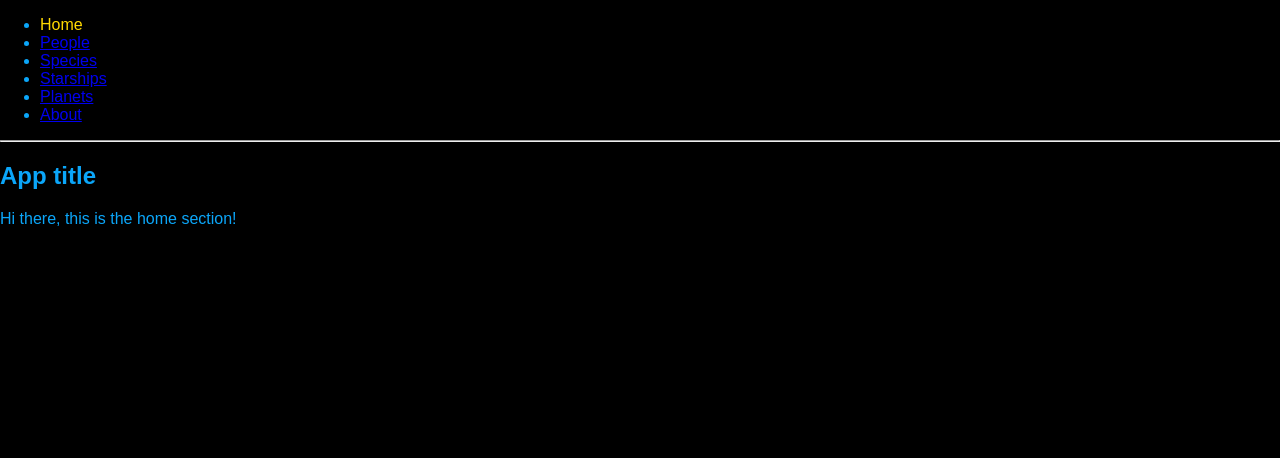
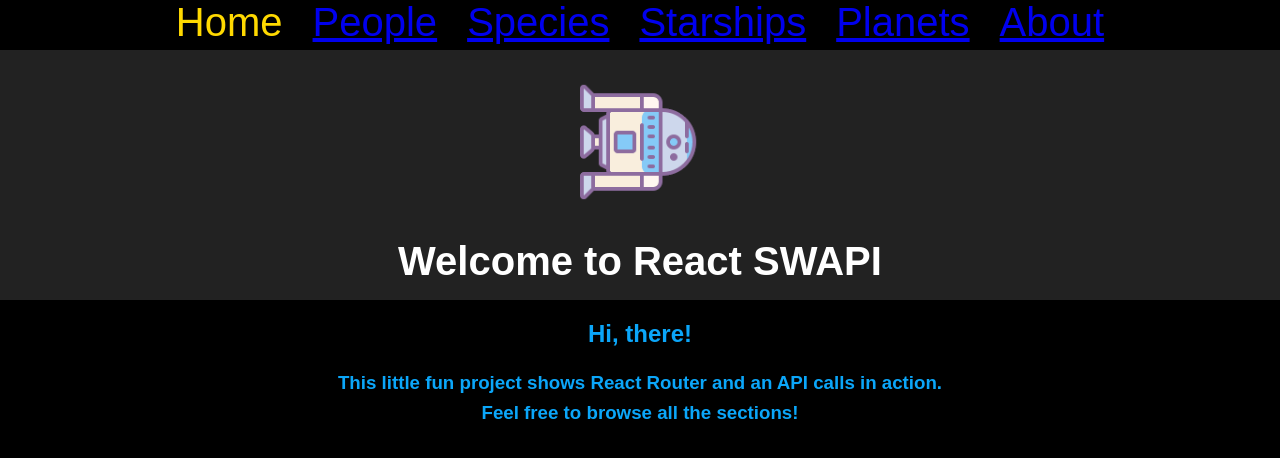
Before and after one commit to palimpZest/react-api, a React (Create React App) app: page / in a window 1280 px wide. Shown: the top 458 px of the page. Built offline with nearby package versions, Linux system fonts and the light colour scheme.

Commit message:
feat: Redesign Home section

```diff
--- a/src/App.css
+++ b/src/App.css
@@ -1,21 +1,31 @@
+/*
+ *
+ *
+Global styles
+ *
+ *
+*/
+
 .App {
   text-align: center;
 }
 
 .App-logo {
   animation: App-logo-spin infinite 20s linear;
-  height: 80px;
+  margin-top: 12px;
+  height: 120px;
+  fill: red;
 }
 
 .App-header {
   background-color: #222;
-  height: 150px;
+  height: 210px;
   padding: 20px;
   color: white;
 }
 
 .App-title {
-  font-size: 1.5em;
+  font-size: 2.5em;
 }
 
 .App-intro {
@@ -31,11 +41,27 @@
   }
 }
 
-
-
 body {
   background-color: black;
   color: rgb(11, 166, 249);
+}
+
+header {
+  height: 50px;
+  text-align: center;
+}
+
+header ul {
+  list-style-type: none;
+  margin: 0;
+  padding: 0;
+}
+
+header li {
+  text-decoration: none;
+  display: inline;
+  font-size: 40px;
+  padding: 30px 15px;
 }
 
 .selected {
@@ -43,12 +69,26 @@ body {
   text-decoration: none;
 }
 
-.loading-icon {
-    width: 80vw;
-    height: 100vh;
-    margin: 0 10vw;
-}
+/*
+ *
+ *
+Section styles
+ *
+ *
+*/
 
 hr {
   color: rgb(11, 166, 249);
 }
+
+/* Home */
+
+.loading-icon {
+  width: 80vw;
+  height: 100vh;
+  margin: 0 10vw;
+}
+
+.welcome-message {
+  line-height: 30px;
+}
--- a/src/App.js
+++ b/src/App.js
@@ -10,7 +10,8 @@ import "./App.css";
 
 class App extends Component {
   render() {
-    return <BrowserRouter>
+    return (
+      <BrowserRouter>
         <nav>
           <Switch>
             <header>
@@ -55,7 +56,8 @@ class App extends Component {
           <Route path="/planets" component={PlanetsHolder} />
           <Route path="/about" component={About} />
         </nav>
-      </BrowserRouter>;
+      </BrowserRouter>
+    );
   }
 }
 
--- a/src/components/Home.js
+++ b/src/components/Home.js
@@ -1,12 +1,20 @@
 import React, { Component } from "react";
+import logo from "../r2-d2.png";
+import { Link } from "react-router-dom";
 
 class Home extends Component {
   render() {
     return (
-      <div>
-        <hr />
-        <h1>App title</h1>
-        <div>Hi there, this is the home section!</div>
+      <div className="App">
+        <header className="App-header">
+          <img src={logo} className="App-logo" alt="logo" />
+          <h1 className="App-title">Welcome to React SWAPI</h1>
+        </header>
+        <h2>Hi, there!</h2>
+        <h3 className="welcome-message">
+          This little fun project shows React Router and an API calls in action.
+          <br /> Feel free to browse all the sections!
+        </h3>
       </div>
     );
   }
```
Also changed, not shown: src/r2-d2.png (added).
